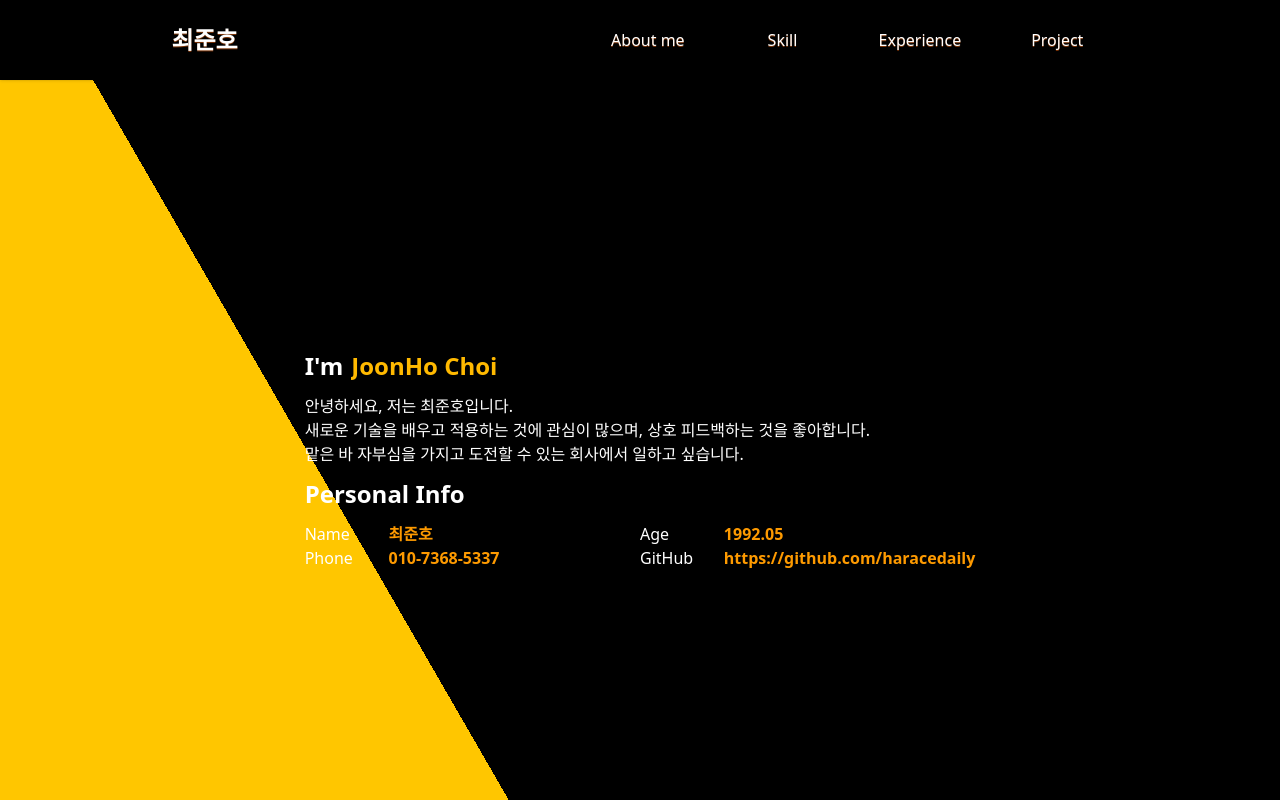
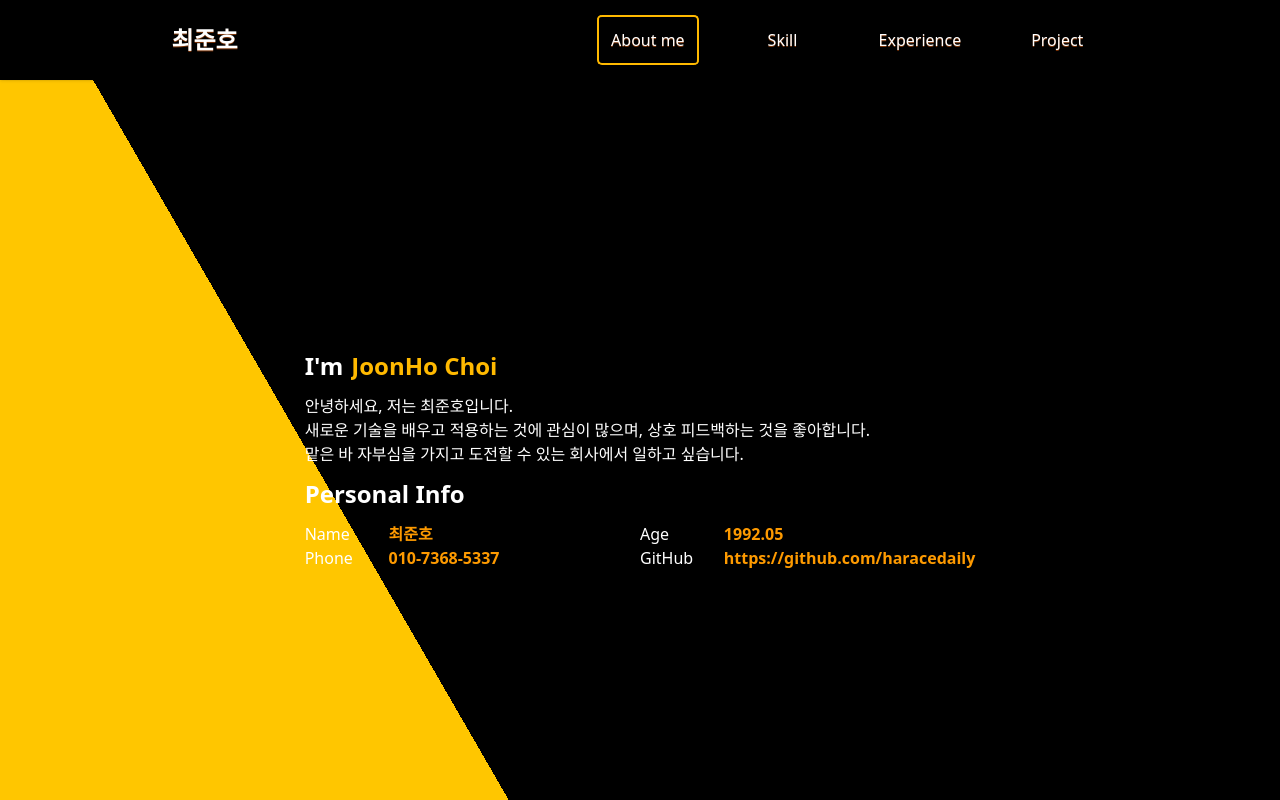
Before and after one commit to haracedaily/portfolio, a React (Vite) app: page / in a window 1280 px wide. Built offline with nearby package versions, Linux system fonts and the light colour scheme.

Commit message:
no message

```diff
--- a/src/App.jsx
+++ b/src/App.jsx
@@ -25,6 +25,7 @@ function App() {
     const [currentScroll,setCurrentScroll] = useState(0);
     const [scrollLoad,setScrollLoad] = useState(false);
     const mainRef = useRef(null);
+    const currentPosition = useRef(0);
     const checkScroll = (e)=>{
         // console.log(currentScroll);
         // console.log("타겟 높이",e.target.clientHeight);
@@ -47,25 +48,31 @@ function App() {
                 // console.log("여기 안 들어옴?");
                 setCurrentScroll(currentScroll+Math.floor(mainRef.current.clientHeight));
                 setScrollLoad(true);
+                currentPosition.current=Math.round(currentScroll/Math.floor(mainRef.current.clientHeight))+1;
             }
         }else if(targetTop<currentScroll-(Math.floor(e.target.clientHeight)*0.1)){
             setScrollLoad(true);
             if(targetTop)
                 if(currentScroll-Math.floor(mainRef.current.clientHeight)>0){
             setCurrentScroll(currentScroll-Math.floor(mainRef.current.clientHeight));
+            currentPosition.current=Math.round(currentScroll/Math.floor(mainRef.current.clientHeight))-1;
                 }
-            else setCurrentScroll(0);
+            else {
+                    setCurrentScroll(0);
+                    currentPosition.current=0;
+                }
 
             // scrollView.setFlingVelocity(0);
         }
     }
+
 
     useEffect(()=>{
         mainRef.current.scrollTop=currentScroll;
     },[currentScroll])
     return (
         <>
-            <Header mainRef={mainRef} setCurrentScroll={setCurrentScroll} setScrollLoad={setScrollLoad}/>
+            <Header currentPosition={currentPosition} mainRef={mainRef} setCurrentScroll={setCurrentScroll} setScrollLoad={setScrollLoad}/>
             <SideBar />
             <main className={`${scrollLoad&&"change_screen"} h-[90vh] bg-obliq-orange text-white overflow-y-auto`} onScroll={checkScroll} ref={mainRef}>
             <Profile/>
--- a/src/css/header.module.css
+++ b/src/css/header.module.css
@@ -22,24 +22,27 @@
             height:0;
             border: 0;
         }
-        &:hover{
-            &::before{
-                width: 100%;
-                height:100%;
-                border-top: 2px solid #ffb900;
-                border-right: 2px solid #ffb900;
-                transition: width 0.2s ease-in-out,height 0.2s ease-in-out 0.2s;
-            }
-            &::after{
-                width: 100%;
-                height:100%;
-                border-bottom: 2px solid #ffb900;
-                border-left: 2px solid #ffb900;
-                transition: border-color ease-out 0.2s, height 0.2s ease-in-out,width 0.2s ease-in-out 0.2s;
-            }
-        }
+
     }
 }
+
+.choose_li{
+    &::before{
+        width: 100% !important;
+        height:100% !important;
+        border-top: 2px solid #ffb900 !important;
+        border-right: 2px solid #ffb900 !important;
+        transition: width 0.2s ease-in-out,height 0.2s ease-in-out 0.2s !important;
+    }
+    &::after{
+        width: 100% !important;
+        height:100% !important;
+        border-bottom: 2px solid #ffb900 !important;
+        border-left: 2px solid #ffb900 !important;
+        transition: border-color ease-out 0.2s, height 0.2s ease-in-out,width 0.2s ease-in-out 0.2s !important;
+    }
+}
+
 
 @media screen and (max-width: 725px) and (min-width: 600px){
     .header_ul{
--- a/src/layout/Header.jsx
+++ b/src/layout/Header.jsx
@@ -6,18 +6,18 @@ function Header(props) {
     useEffect(()=>{
     setMainHeight(document.querySelector("main").clientHeight);
     },[])
-    console.log(mainHeight);
 
+console.log(props.currentPosition.current);
     return (
         <>
             <header className={"sticky top-0 font-sans bg-black shadow whitespace-nowrap"}>
                 <div className={"flex flex-row gap-4 h-[10vh] justify-around items-center text-shadow-amber-900 text-shadow-2xs text-white"}>
                     <h3 className={styles.header_title+" font-bold"}>최준호</h3>
                     <ul className={styles.header_ul+" flex gap-3 "}>
-                        <li onClick={()=>{props.setCurrentScroll(0);props.setScrollLoad(true);}}>About me</li>
-                        <li onClick={()=>{props.setCurrentScroll(mainHeight);props.setScrollLoad(true);}}>Skill</li>
-                        <li onClick={()=>{props.setCurrentScroll(Math.floor(mainHeight*2));props.setScrollLoad(true);}}>Experience</li>
-                        <li onClick={()=>{props.setCurrentScroll(Math.floor(mainHeight*3));props.setScrollLoad(true);}}>Project</li>
+                        <li className={props.currentPosition.current===0?styles.choose_li:""} onClick={()=>{props.setCurrentScroll(0);props.setScrollLoad(true);props.currentPosition.current=0;}}>About me</li>
+                        <li className={props.currentPosition.current===1?styles.choose_li:""} onClick={()=>{props.setCurrentScroll(mainHeight);props.setScrollLoad(true);props.currentPosition.current=1;}}>Skill</li>
+                        <li className={props.currentPosition.current===2?styles.choose_li:""} onClick={()=>{props.setCurrentScroll(Math.floor(mainHeight*2));props.setScrollLoad(true);props.currentPosition.current=2;}}>Experience</li>
+                        <li className={props.currentPosition.current===3?styles.choose_li:""} onClick={()=>{props.setCurrentScroll(Math.floor(mainHeight*3));props.setScrollLoad(true);props.currentPosition.current=3;}}>Project</li>
                     </ul>
                 </div>
             </header>
```
